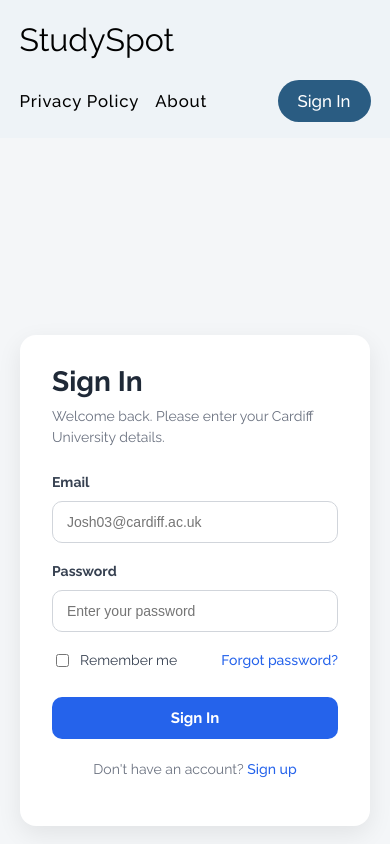
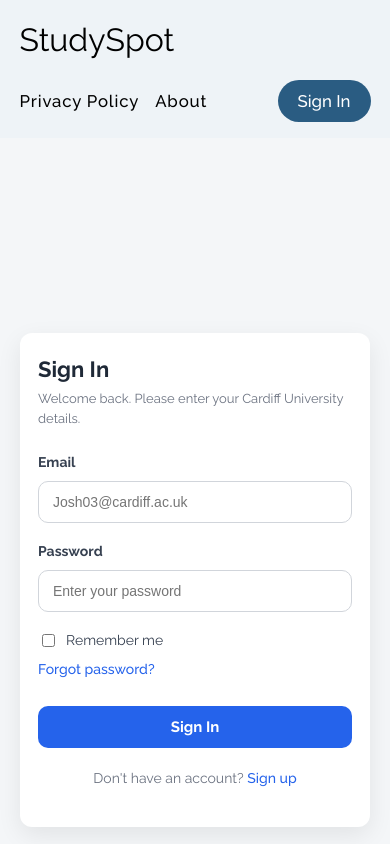
Before and after one commit to Callumacourt/studyspot, a React (Vite) app in the folder Website/frontend/: page /login in a window 390 px wide. Shown: the top 844 px of the page. Built offline with nearby package versions, Linux system fonts and the light colour scheme.

Commit message:
Edit Login.module.css

```diff
--- a/Website/frontend/src/styles/Pages/Login.module.css
+++ b/Website/frontend/src/styles/Pages/Login.module.css
@@ -165,3 +165,34 @@
 .buttonLink:hover {
   background-color: #1d4ed8;
 }
+/* mobile styling */
+@media (max-width: 480px) {
+    .card {
+        padding: 24px 18px;
+        border-radius: 12px;
+    }
+
+    .title {
+        font-size: 22px;
+    }
+
+    .subtitle {
+        font-size: 13px;
+    }
+
+    .options {
+        flex-direction: column;
+        align-items: flex-start;
+        gap: 8px;
+    }
+
+    .successActions {
+        flex-direction: column;
+    }
+
+    .buttonLink,
+    .secondaryButton {
+        width: 100%;
+        text-align: center;
+    }
+}
```
